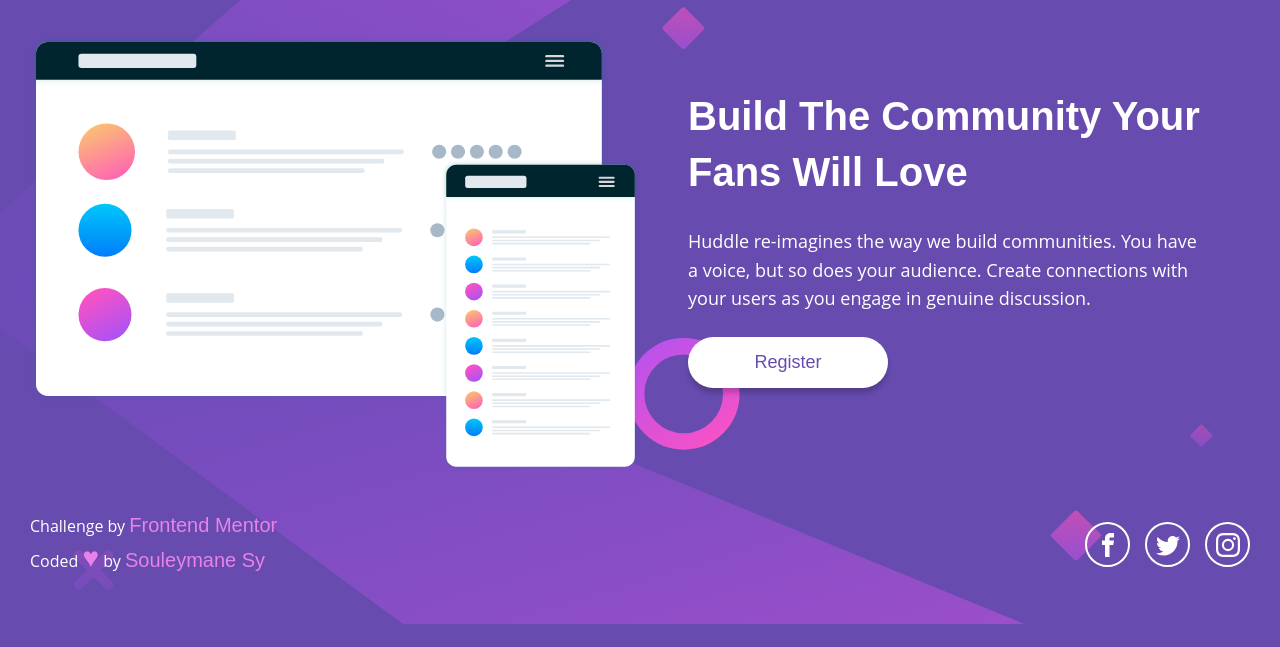
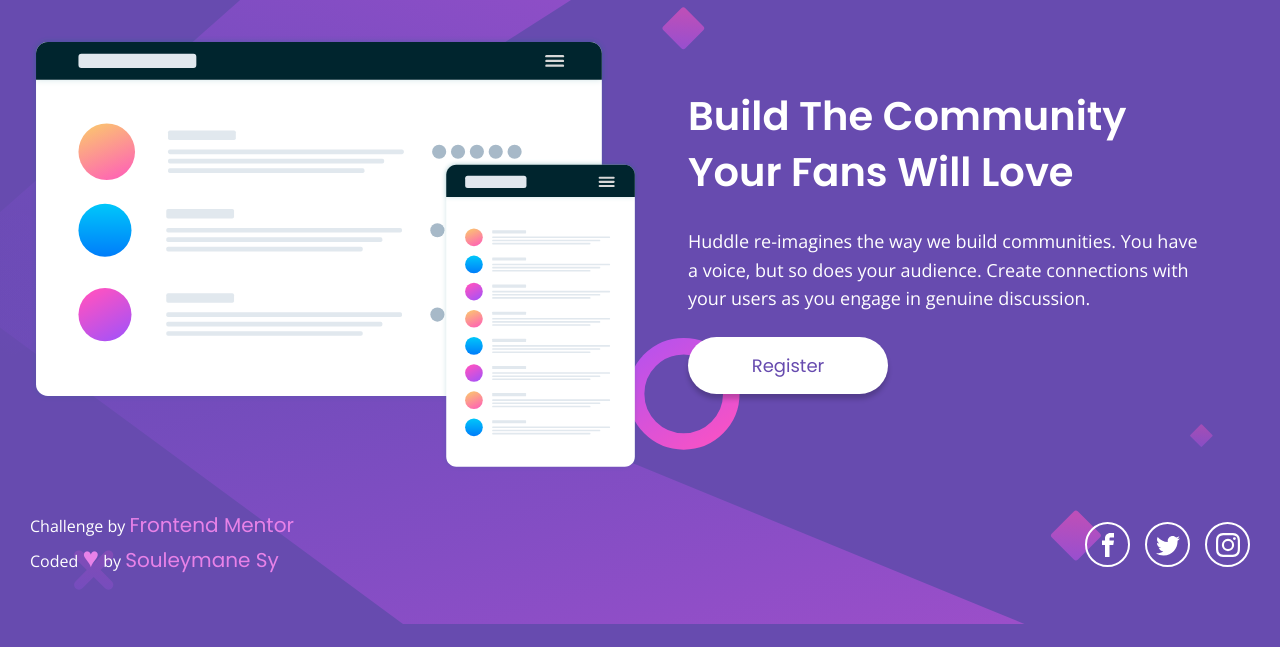
Before and after one commit to SouleymaneSy7/Huddle-landing-page-with-single-introductory-section, a website: page index.html in a window 1280 px wide. Shown: the part 153-800 px from the top of the page. Drawn offline with nearby package versions, Linux system fonts and the light colour scheme.

Commit message:
Added Google Fonts

```diff
--- a/index.html
+++ b/index.html
@@ -18,6 +18,9 @@
     />
 
     <!-- Google Fonts Links -->
+    <link rel="preconnect" href="https://fonts.googleapis.com">
+    <link rel="preconnect" href="https://fonts.gstatic.com" crossorigin>
+    <link href="https://fonts.googleapis.com/css2?family=Open+Sans:ital,wght@0,400;0,500;0,600;0,700;1,400;1,500;1,600;1,700&family=Poppins:ital,wght@0,400;0,500;0,600;0,700;1,400;1,500;1,600;1,700&display=swap" rel="stylesheet">
 
     <!-- CSS Customs Links -->
     <link rel="stylesheet" href="./dist/style.css" />
```
